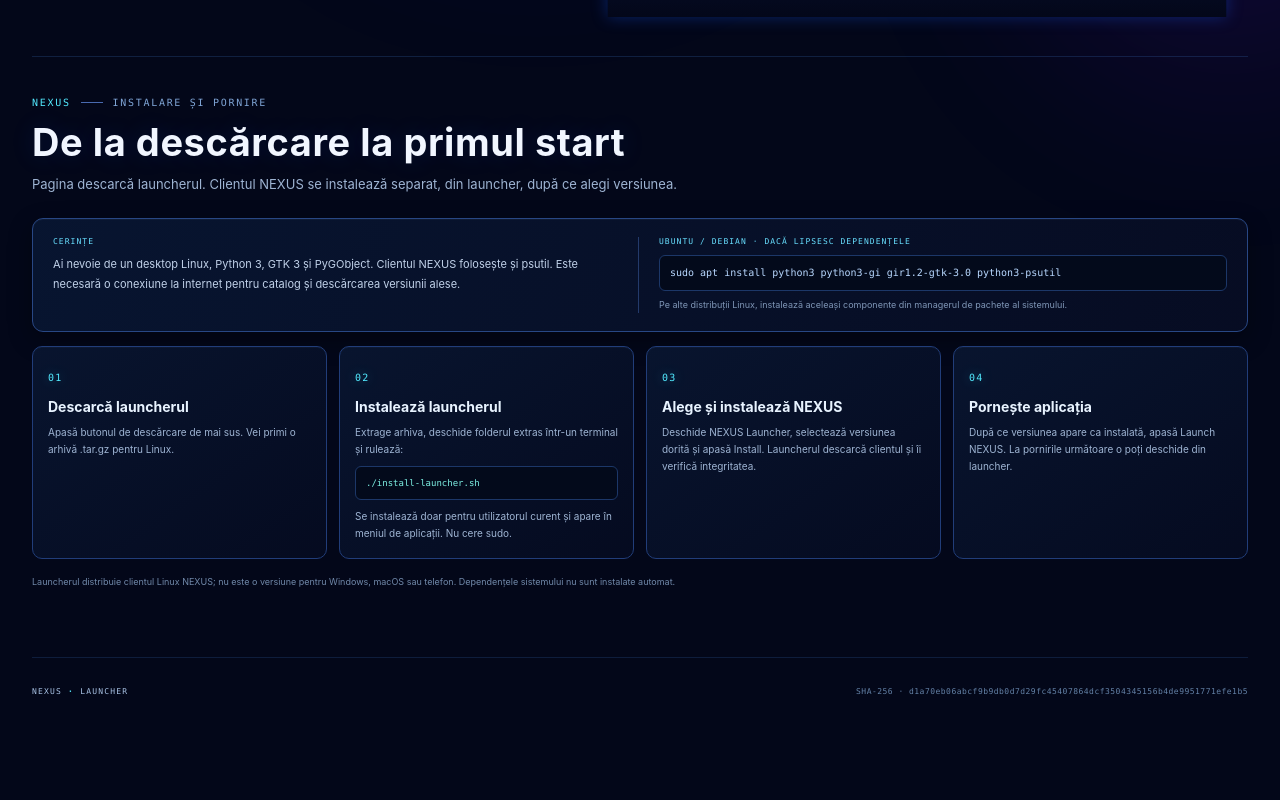
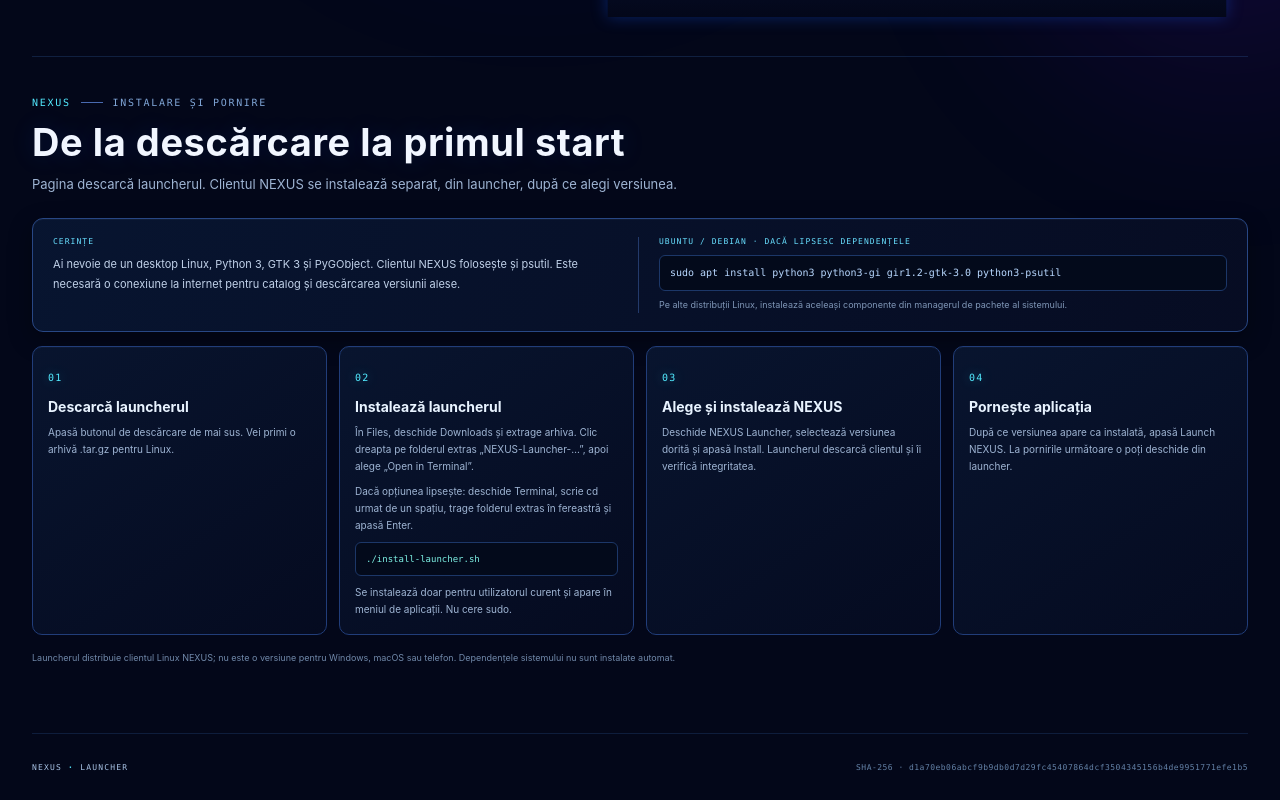
Before and after one commit to Themasterofbuttons/-nexus-downloads., a plain HTML site: page index.html in a window 1280 px wide. Shown: the part 677-1477 px from the top of the page. Before the commit the page ends 1401 px from the top, so only its background shows below. Drawn offline with Linux system fonts and the light colour scheme.

Commit message:
latest version now on

```diff
--- a/index.html
+++ b/index.html
@@ -92,7 +92,8 @@
         <li class="step-card">
           <span class="step-number">02</span>
           <h3 data-ro="Instalează launcherul" data-en="Install the launcher">Instalează launcherul</h3>
-          <p data-ro="Extrage arhiva, deschide folderul extras într-un terminal și rulează:" data-en="Extract the archive, open the extracted folder in a terminal, and run:">Extrage arhiva, deschide folderul extras într-un terminal și rulează:</p>
+          <p data-ro="În Files, deschide Downloads și extrage arhiva. Clic dreapta pe folderul extras „NEXUS-Launcher-…”, apoi alege „Open in Terminal”." data-en="In Files, open Downloads and extract the archive. Right-click the extracted “NEXUS-Launcher-…” folder and choose “Open in Terminal”.">În Files, deschide Downloads și extrage arhiva. Clic dreapta pe folderul extras „NEXUS-Launcher-…”, apoi alege „Open in Terminal”.</p>
+          <p data-ro="Dacă opțiunea lipsește: deschide Terminal, scrie cd urmat de un spațiu, trage folderul extras în fereastră și apasă Enter." data-en="If that option is missing: open Terminal, type cd followed by a space, drag the extracted folder into the window, and press Enter.">Dacă opțiunea lipsește: deschide Terminal, scrie cd urmat de un spațiu, trage folderul extras în fereastră și apasă Enter.</p>
           <code class="step-command">./install-launcher.sh</code>
           <p data-ro="Se instalează doar pentru utilizatorul curent și apare în meniul de aplicații. Nu cere sudo." data-en="It installs for your current user and appears in the applications menu. It does not require sudo.">Se instalează doar pentru utilizatorul curent și apare în meniul de aplicații. Nu cere sudo.</p>
         </li>
```
